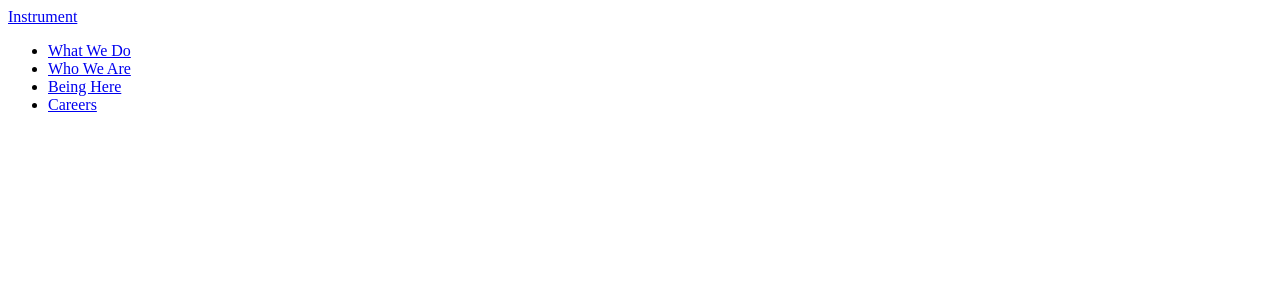
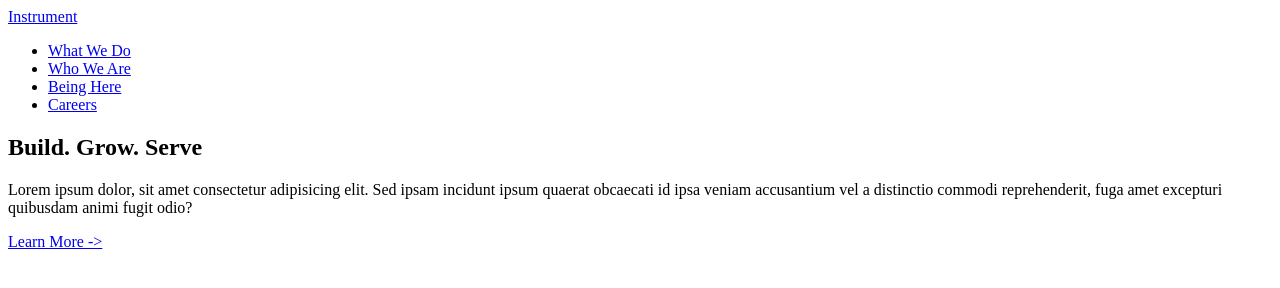
Before and after one commit to RoccoSangellino/instrument, a plain HTML site: page index.html in a window 1280 px wide. Drawn offline with Linux system fonts and the light colour scheme.

Commit message:
Added global call to action

```diff
--- a/index.html
+++ b/index.html
@@ -30,6 +30,20 @@
           </ul>
         </nav>
       </header>
+      <main>
+        <section>
+          <h1>Build. Grow. Serve</h1>
+          <p>
+            Lorem ipsum dolor, sit amet consectetur adipisicing elit. Sed ipsam
+            incidunt ipsum quaerat obcaecati id ipsa veniam accusantium vel a
+            distinctio commodi reprehenderit, fuga amet excepturi quibusdam
+            animi fugit odio?
+          </p>
+          <div>
+            <a href="#">Learn More -></a>
+          </div>
+        </section>
+      </main>
     </div>
   </body>
 </html>
```
